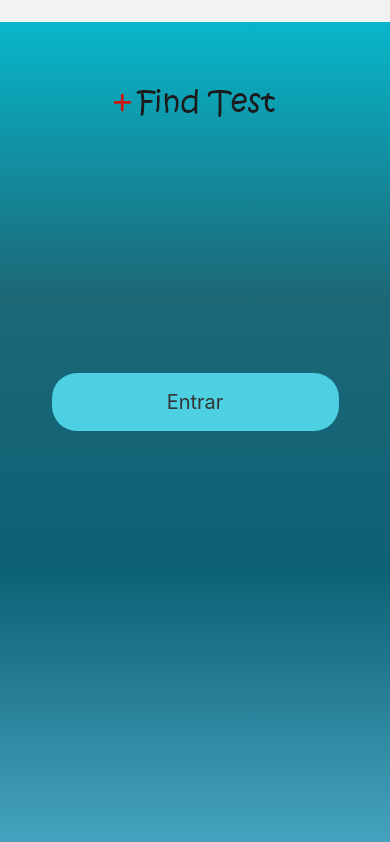
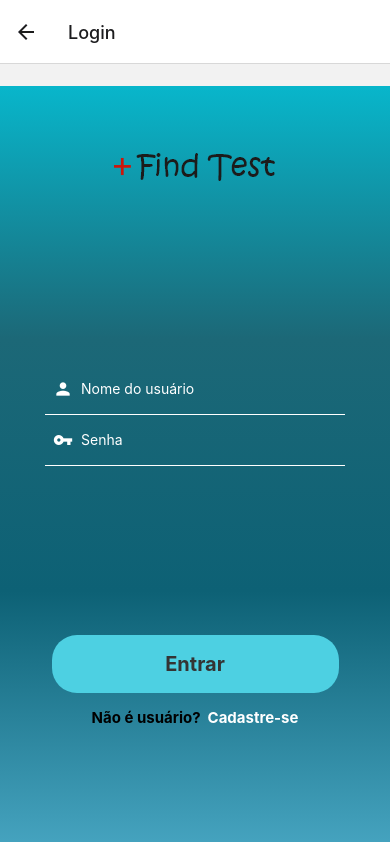
Before and after one commit to marinilsasansigolo/FindTest, a React Native app: screen /Login in a window 390 px wide. Built offline with nearby package versions, Linux system fonts and the light colour scheme.

Commit message:
Primeira versão da tela de login

```diff
--- a/App.js
+++ b/App.js
@@ -13,7 +13,7 @@ export default function App() {
     return (
         <NavigationContainer>
             <Stack.Navigator initialRouteName="Splash">
-                <Stack.Screen name="Login" component={LoginScreen} options={{ headerShown: false }} />
+                <Stack.Screen name="Login" component={LoginScreen} options={{ headerShown: true }} />
                 <Stack.Screen
                     name="Splash"
                     component={SplashScreen}
--- a/src/components/FtsButton/index.js
+++ b/src/components/FtsButton/index.js
@@ -27,5 +27,6 @@ const styles = StyleSheet.create({
     buttonText: {
         fontSize: 20,
         color: '#343434',
+        fontWeight: 'bold',
     },
 })
--- a/src/screens/Login/index.js
+++ b/src/screens/Login/index.js
@@ -1,10 +1,12 @@
 import React from 'react'
-import { StyleSheet, View } from 'react-native'
+import { StyleSheet, Text, TouchableOpacity, View } from 'react-native'
+
 import FtsLogo from '../../components/FtsLogo'
 import { FtsBackground } from '../../components/FtsBackground'
 import FtsButton from '../../components/FtsButton'
+import FtsTextBox from '../../components/FtsTextBox'
 
-export default function LoginScreen({navigation}) {
+export default function LoginScreen({ navigation }) {
     return (
         <FtsBackground>
             <View style={styles.containerContent}>
@@ -12,18 +14,35 @@ export default function LoginScreen({navigation}) {
                     <FtsLogo />
                 </View>
 
-                <View style={styles.buttonsContainer}>
+                <View style={styles.inputsContainer}>
+                    <FtsTextBox iconName="person" placeholder="Nome do usuário" />
+                    <FtsTextBox iconName="vpn-key" placeholder="Senha" isPassword={true} />
+                </View>
+
+                <View style={styles.bottomContent}>
                     <View>
                         <View style={styles.button}>
-                            <FtsButton text="Entrar"
-                                 onPress={() => {
-
+                            <FtsButton
+                                text="Entrar"
+                                onPress={() => {
                                     navigation.navigate('MenuPrincipal')
-                                 }} />
+                                }}
+                            />
+                            <View style={styles.bottomTextContainer}>
+                                <Text style={styles.bottomText}>Não é usuário?</Text>
+                                <TouchableOpacity
+                                    onPress={() => {
+                                        navigation.navigate('Home')
+                                    }}
+                                >
+                                    <Text style={[styles.bottomText, styles.bottomTextRegister]}>
+                                        Cadastre-se
+                                    </Text>
+                                </TouchableOpacity>
+                            </View>
                         </View>
                     </View>
-                    <View>
-                    </View>
+                    <View></View>
                 </View>
             </View>
         </FtsBackground>
@@ -35,76 +54,32 @@ const styles = StyleSheet.create({
         flex: 1,
         alignItems: 'center',
     },
-    logoContainer: { flex: 1 },
-    buttonsContainer: { flex: 2, marginTop: 100 },
-    button: { marginVertical: 10 },
-})
-
-/*import React  from 'react'
-import { View, Text,StyleSheet } from 'react-native'
-import FtsButton from '../../components/FtsButton'
-import FtsBackground from '../../components/FtsBackground'
-import FtsLogo from '../../components/FtsLogo'
-
-export default function LoginScreen() {
-    return (
-        <FtsBackground>
-            <View style={styles.containerContent}>
-                <View style={styles.logoContainer}>
-                    <FtsLogo />
-                </View>
-                <View style={styles.buttonsContainer}>
-                    <View>
-                        <View style={styles.button}>
-                            <FtsButton text="Entrar" />
-                        </View>
-                    </View>
-                    <View>
-                    </View>
-                </View>
-            </View>
-        </FtsBackground>
-    )
-}
-const styles = StyleSheet.create({
-    containerContent: {
+    logoContainer: {
         flex: 1,
-        alignItems: 'center',
     },
-    logoContainer: { flex: 1 },
-    buttonsContainer: { flex: 2, marginTop: 100 },
-    button: { marginVertical: 10 },
-})
-*/
-//Vai chamar esta tela ao clicar em estabelecimento
-/*export default function SobreScreen({ route, navigation }) {
-    return (
-
-        <FtsBackground>
-        <View style={styles.container}>
-              <View style={styles.button}>
-                    <Button title="Entrar"
-                        onPress={() => {
-                            navigation.navigate('MenuPrincipal')
-                        } } />
-                </View>
-                <View style={styles.button}>
-                    <Button title="Voltar" onPress={() => navigation.goBack()} />
-                </View>
-            </View>
-        </FtsBackground>
-    )
-}
-
-const styles = StyleSheet.create({
-    container: {
+    inputsContainer: {
         flex: 1,
-        backgroundColor: '#e1c0e4',
-        alignItems: 'center',
         justifyContent: 'center',
+        width: 300,
+    },
+    bottomContent: {
+        flex: 1,
+        marginTop: 100,
+    },
+    bottomTextContainer: {
+        flexDirection: 'row',
+        justifyContent: 'center',
+        marginTop: 15,
+    },
+    bottomText: {
+        fontSize: 15,
+        fontWeight: 'bold',
+    },
+    bottomTextRegister: {
+        marginLeft: 7,
+        color: '#fff',
     },
     button: {
-        margin: 10,
+        marginVertical: 10,
     },
 })
-*/
```
Also changed, not shown: 1 other file (tests, documents, lock files or other folders).
